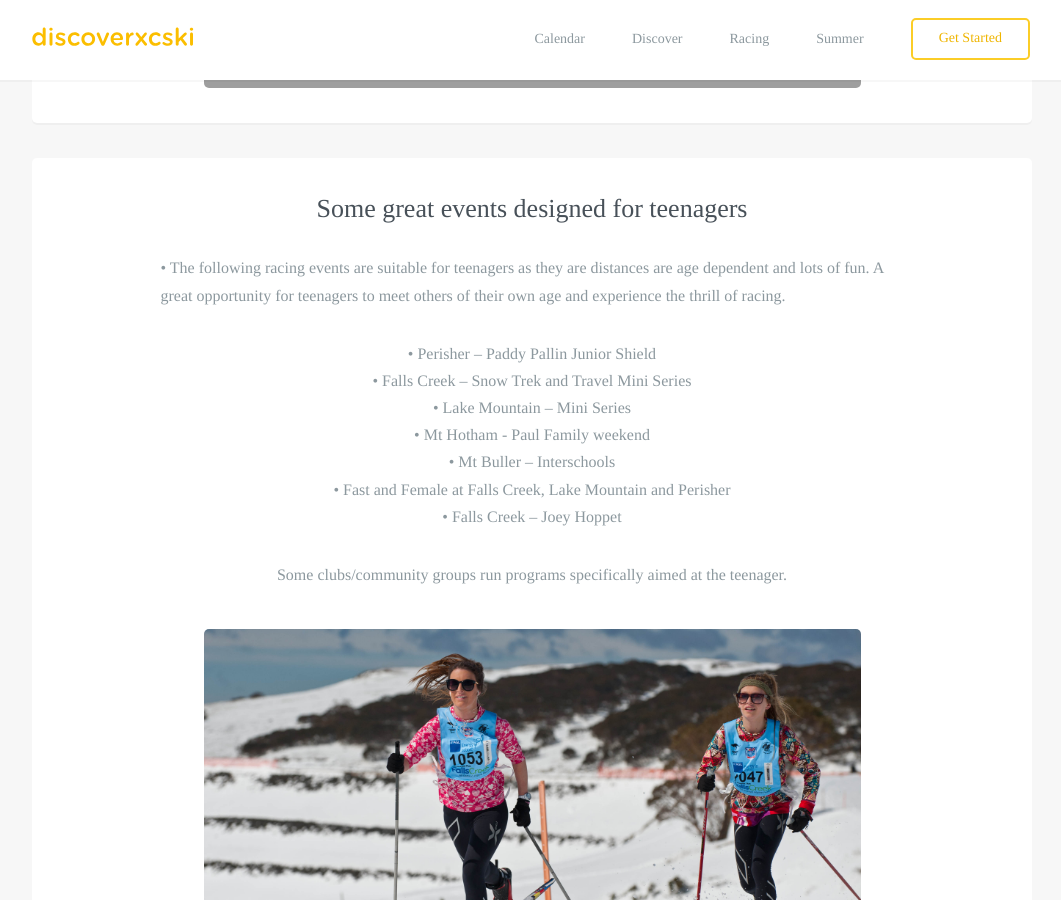
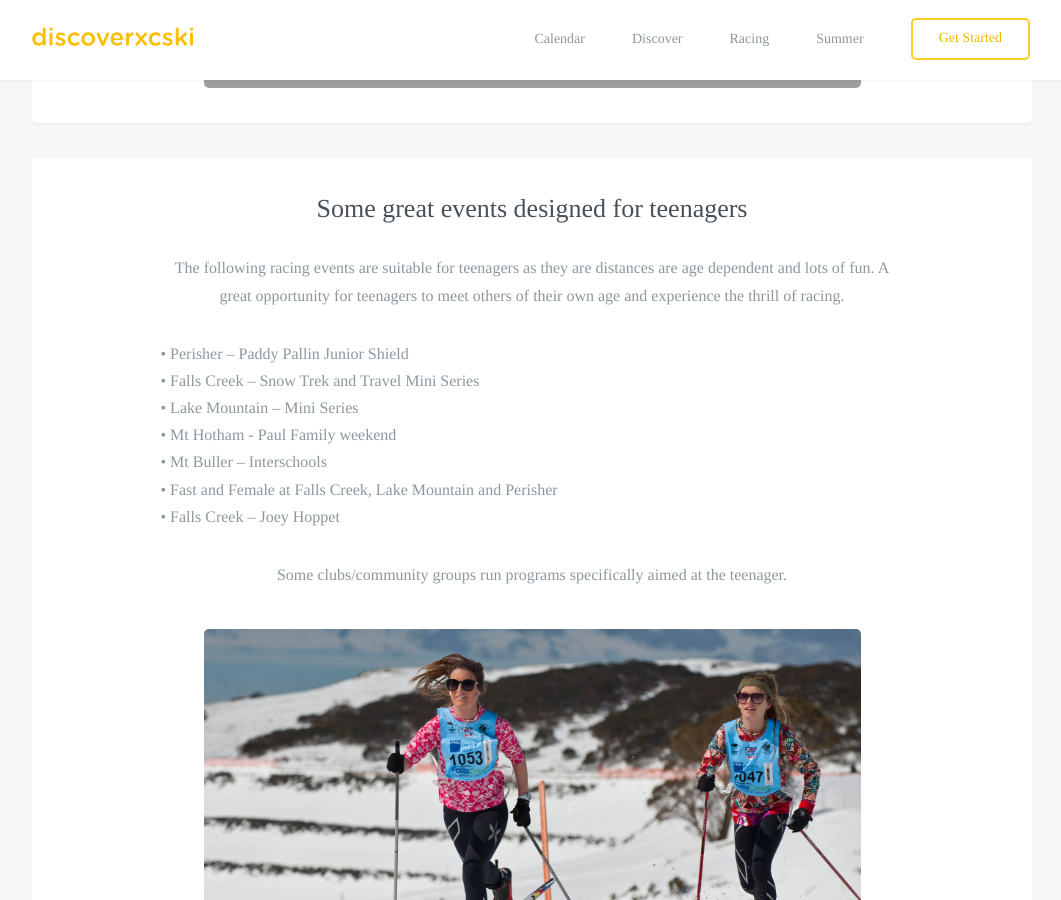
Before and after one commit to robcatto/robcatto.github.io, a Jekyll site: the page built from discoverxc/teens/index.html, in a window 1280 px wide and 900 px high, scrolled down 837 px. Shown: the whole window, without its empty margins (108-1169 px from the left). Built offline with Jekyll 4.4.1, drawn with Linux system fonts in a browser that asks for light colours; some web fonts are replaced; Markdown is read by kramdown in place of the engine named in the settings.

Commit message:
Update index.html

```diff
--- a/discoverxc/teens/index.html
+++ b/discoverxc/teens/index.html
@@ -108,8 +108,8 @@ layout: default
 
                 <section class="mobile_section">
                     <h3>Some great events designed for teenagers</h3>
-                    <p align=left>&#8226; The following racing events are suitable for teenagers as they are distances are age dependent and lots of fun.  A great opportunity for teenagers to meet others of their own age and experience the thrill of racing.
-                    <p>&#8226; Perisher – Paddy Pallin Junior Shield
+                    <p>The following racing events are suitable for teenagers as they are distances are age dependent and lots of fun.  A great opportunity for teenagers to meet others of their own age and experience the thrill of racing.
+                    <p align=left>&#8226; Perisher – Paddy Pallin Junior Shield
                     <br>&#8226; Falls Creek – Snow Trek and Travel Mini Series
                     <br>&#8226; Lake Mountain – Mini Series
                     <br>&#8226; Mt Hotham - Paul Family weekend
```
